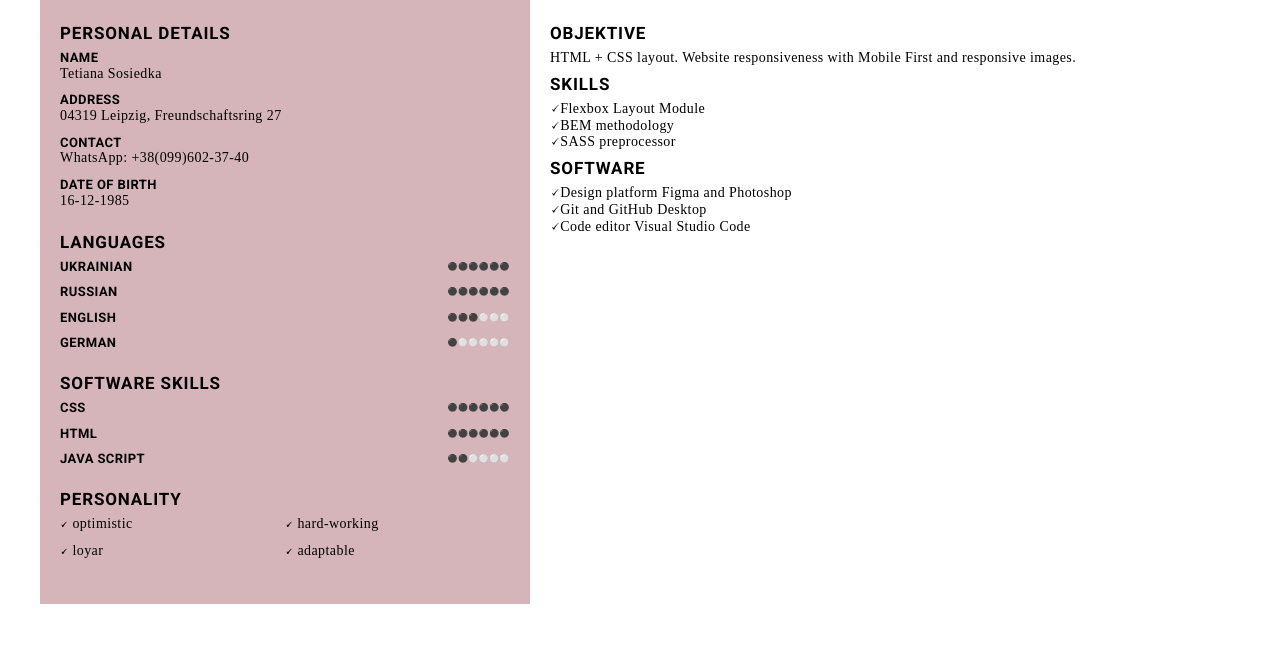
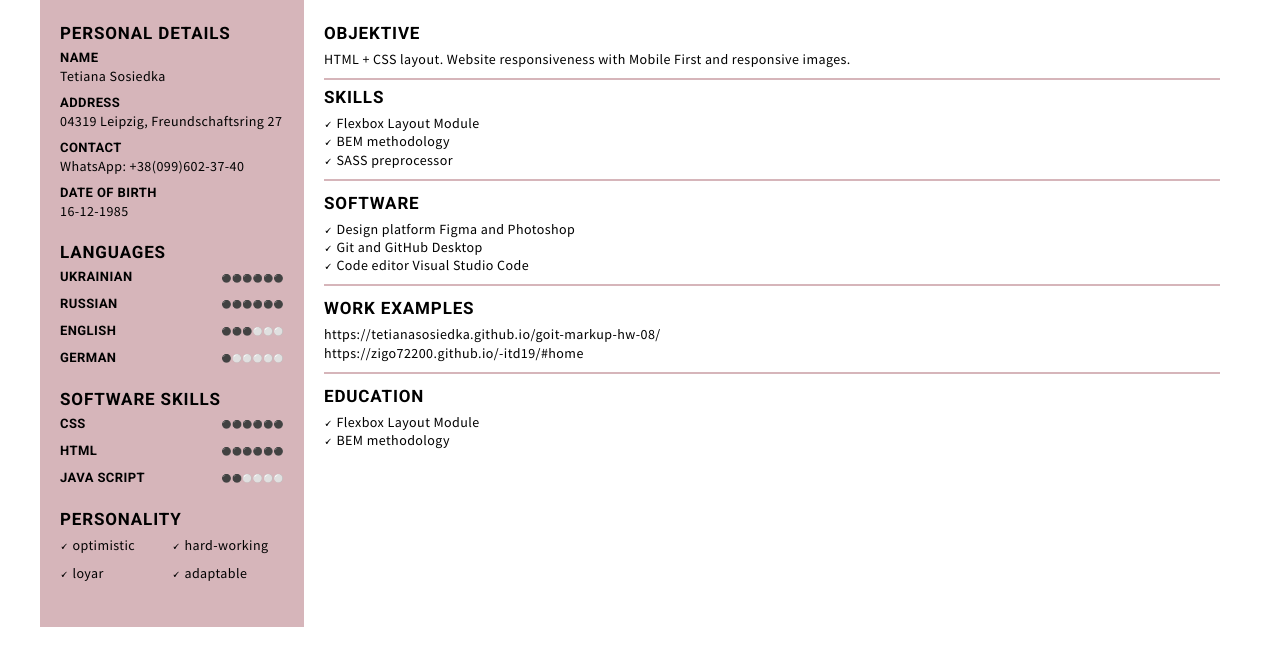
Before and after one commit to TetianaSosiedka/Resume, a plain HTML site: page index.html in a window 1280 px wide. Shown: the part 152-800 px from the top of the page. Drawn offline with Linux system fonts and the light colour scheme; a web font is replaced by a local one.

Commit message:
added OBJEKTIVE, SKILLS, SOFTWARE, WORK EXAMPLES

```diff
--- a/css/style.css
+++ b/css/style.css
@@ -1,113 +1,138 @@
 :root {
   --font-title: "Roboto", sans-serif;
-    --font-main: font-family: 'Source Sans Pro', sans-serif;
+  --font-main: "Source Sans Pro", sans-serif;
   --font-size: 14px;
-    --line-height: 1.2;
+  --line-height: 1.3;
   --letter-spacing: 0.03em;
 }
 body {
   font-family: var(--font-main);
   font-weight: 400;
 }
-.container{
+.container {
   position: relative;
   max-width: 1200px;
   margin-right: auto;
   margin-left: auto;
 }
-img{
+img {
   display: block;
   border: none;
 }
-h1, h2, p{
+h1,
+h2,
+p {
   margin: 0;
   padding: 0;
 }
-h1, h2{
+h1,
+h2 {
   text-transform: uppercase;
   font-family: var(--font-title);
   font-weight: 700;
 }
-h2{
+h2 {
   font-size: 17px;
   letter-spacing: 0.05em;
   line-height: 2;
 }
-ul{
+ul {
   list-style-type: none;
   padding: 0;
   margin: 0;
+}
+a,
+a:hover,
+a:focus {
+  color: #000000;
+  text-decoration: none;
 }
 /* -----------------------HEADER------------------------- */
 .header {
   display: flex;
   position: absolute;
   top: 35px;
-    width: 100%;
+  width: calc(100% - 30px);
   margin: 0 15px;
   background-color: #ffffff;
   border: solid 3px #000000;
   font-family: var(--font-title);
 }
-.portrait{
+.portrait {
   border-right: solid 3px #000000;
 }
-.personal-name{
+.personal-name {
   font-size: 40px;
   letter-spacing: 0.09em;
   line-height: 90px;
   margin: 0 auto;
 }
 /* -----------------------MAIN------------------------- */
-.personal-wrap{
+.personal-wrap {
   display: flex;
 }
-.section{
+.section {
   padding: 160px 20px 20px 20px;
   font-size: var(--font-size);
   line-height: var(--line-height);
   letter-spacing: var(--letter-spacing);
 }
 /*personal details*/
-.personal-date{
-    width: 450px;
+.personal-date {
+  width: 300px;
   background-color: rgb(214, 181, 186);
 }
-.personal-details{
+.personal-details {
   margin-bottom: 15px;
 }
-.details-item{
+.details-item {
   margin-bottom: 10px;
 }
-.details-list span{
+.details-list span {
   display: block;
   text-transform: uppercase;
   font-weight: 700;
   font-family: var(--font-title);
   font-size: 13px;
 }
-.details-languages, .details-skills{
+.details-languages,
+.details-skills {
   display: flex;
   justify-content: space-between;
   align-items: center;
 }
-.details-languages p, .details-skills p{
+.details-languages p,
+.details-skills p {
   margin-right: 0;
   font-size: 8px;
 }
-.details-personalyty-list{
+.details-personalyty-list {
   display: flex;
   flex-wrap: wrap;
 }
-.details-personalyty-item{
+.details-personalyty-item {
   flex-basis: 50%;
 }
-.details-personalyty-item span{
+.details-personalyty-item span {
   display: inline;
   margin-right: 5px;
   font-size: 10px;
 }
 /*personal informations*/
-.personal-inform{
-
+.personal-inform {
+  width: 100%;
 }
+.personal-inform-item {
+  padding-bottom: 10px;
+}
+.personal-inform-item:not(:last-child) {
+  border-bottom: 2px solid rgb(214, 181, 186);
+}
+.personal-inform-item:not(:first-child) {
+  margin-bottom: 5px;
+}
+.personal-inform-item span {
+  margin-right: 5px;
+  font-size: 10px;
+  font-weight: bold;
+}
--- a/index.html
+++ b/index.html
@@ -108,15 +108,15 @@
         </section>
         <!--personal informations-->
         <section class="section personal-inform">
-          <ul>
-            <li>
+          <ul class="personal-inform-list">
+            <li class="personal-inform-item">
               <h2>objektive</h2>
               <p>
                 HTML + CSS layout. Website responsiveness with Mobile First and
                 responsive images.
               </p>
             </li>
-            <li>
+            <li class="personal-inform-item">
               <h2>Skills</h2>
               <ul>
                 <li><span>&#128504;</span>Flexbox Layout Module</li>
@@ -124,7 +124,7 @@
                 <li><span>&#128504;</span>SASS preprocessor</li>
               </ul>
             </li>
-            <li>
+            <li class="personal-inform-item">
               <h2>Software</h2>
               <ul>
                 <li>
@@ -134,6 +134,36 @@
                 <li><span>&#128504;</span>Code editor Visual Studio Code</li>
               </ul>
             </li>
+            <li class="personal-inform-item">
+              <h2>Work examples</h2>
+              <ul>
+                <li>
+                  <a
+                    href="https://tetianasosiedka.github.io/goit-markup-hw-08/"
+                    title="lending-page"
+                    target="blank"
+                    rel="nooperer noreferrer"
+                    >https://tetianasosiedka.github.io/goit-markup-hw-08/</a
+                  >
+                </li>
+                <li>
+                  <a
+                    href="https://zigo72200.github.io/-itd19/#home"
+                    title="site"
+                    target="blank"
+                    rel="nooperer noreferrer"
+                    >https://zigo72200.github.io/-itd19/#home</a
+                  >
+                </li>
+              </ul>
+            </li>
+            <li class="personal-inform-item">
+              <h2>Education</h2>
+              <ul>
+                <li><span>&#128504;</span>Flexbox Layout Module</li>
+                <li><span>&#128504;</span>BEM methodology</li>
+              </ul>
+            </li>
           </ul>
         </section>
       </main>
```
Lines whose indentation alone changed are shown as unchanged.
